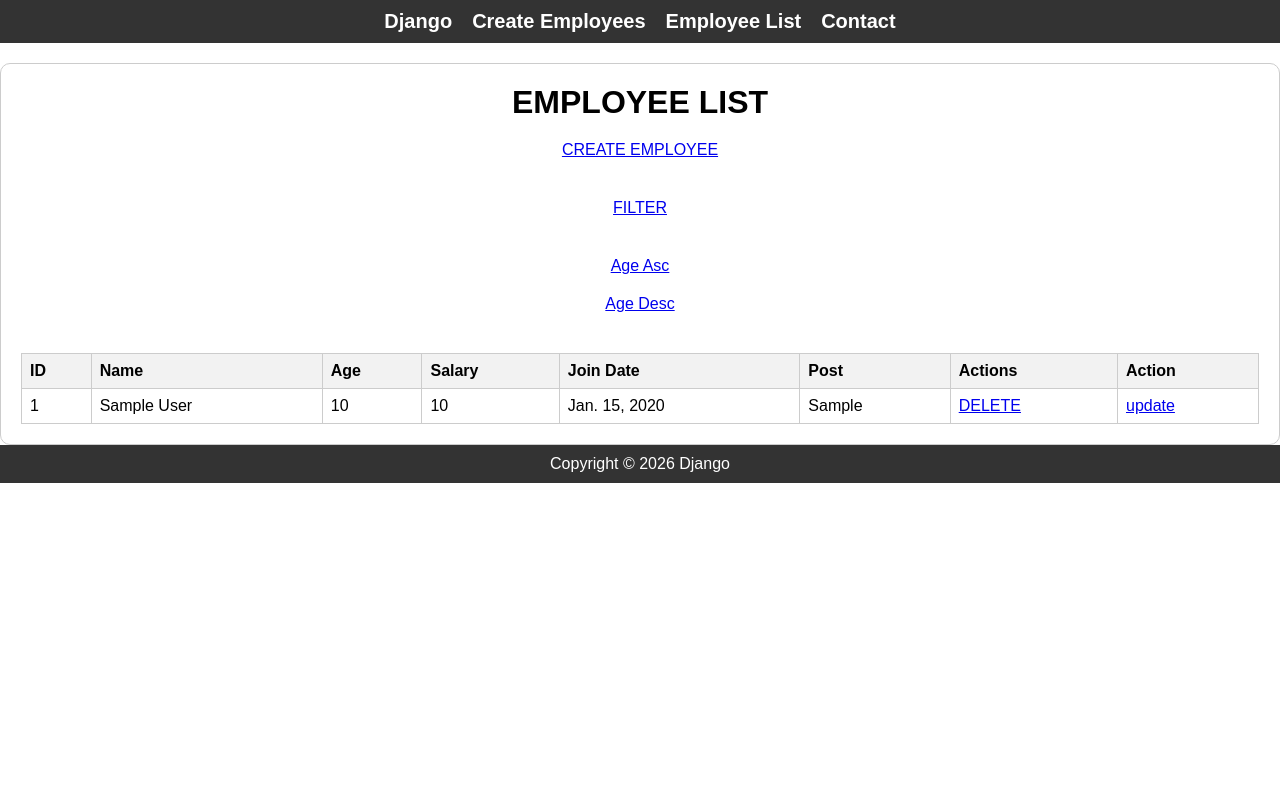
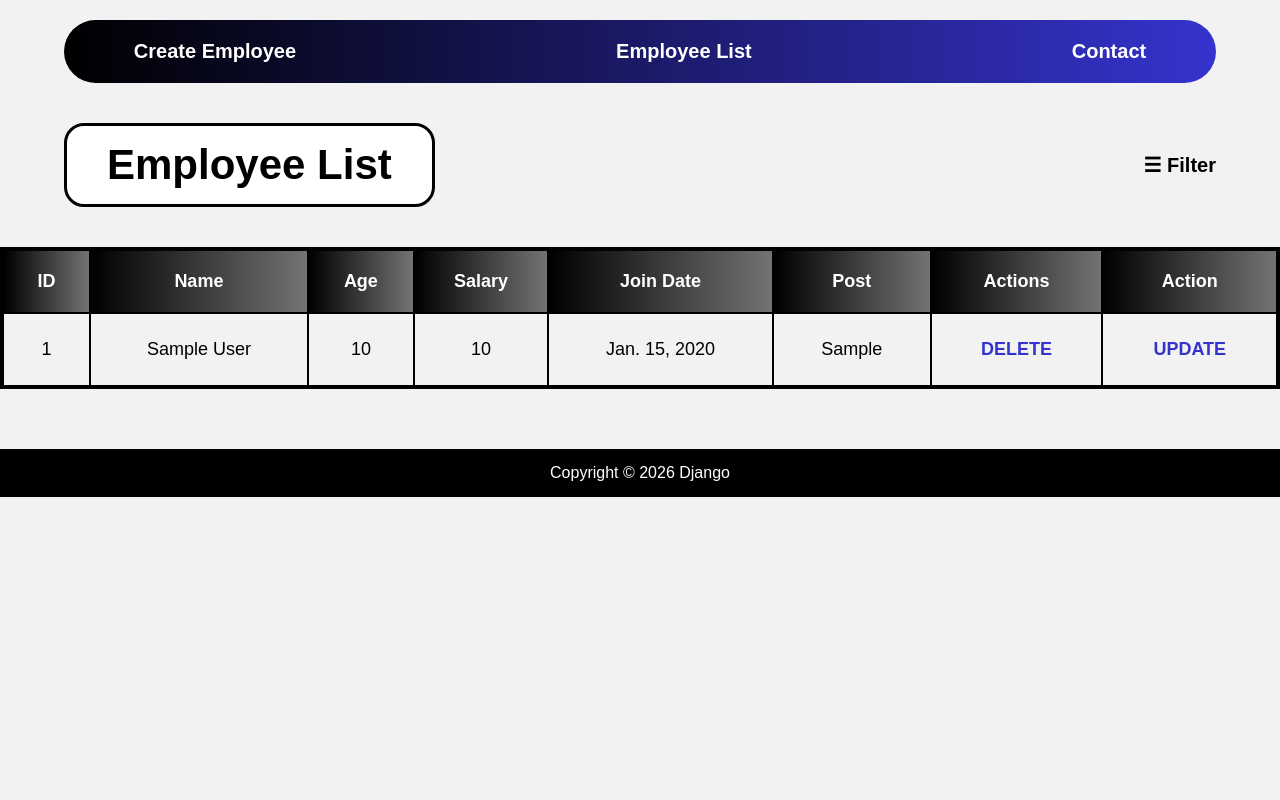
Before and after one commit to Devpatel-11-ai/learning26, a Django app: page /employee/employeeList/ in a window 1280 px wide. Run offline with Django 5.2, Linux system fonts and the light colour scheme; tables that the repository leaves empty hold one stand-in row (values such as "Sample post").

Commit message:
css design makeover

```diff
--- a/learning26/employee/views.py
+++ b/learning26/employee/views.py
@@ -11,7 +11,28 @@ def employeeList(request):
     print(employees)
     return render(request, 'employee/employeeList.html',{"employees":employees})
 
+def employeeList(request):
+    sort = request.GET.get('sort')
+    employees = Employee.objects.all()
+
+    if sort == 'age_asc':
+        employees = employees.order_by('age')
+    elif sort == 'age_desc':
+        employees = employees.order_by('-age')
+    elif sort == 'salary_asc':
+        employees = employees.order_by('salary')
+    elif sort == 'salary_desc':
+        employees = employees.order_by('-salary')
+
+    return render(request, 'employee/employeeList.html', {'employees': employees})
+
+
+# def employeeList(request):
+
+
 def employeeFilter(request):
+
+
     #where select  from employee where name = "raj"
     employee = Employee.objects.filter(name ="raj").values()
     #selet  from employee where post = "Developer"
--- a/learning26/static/css/style.css
+++ b/learning26/static/css/style.css
@@ -1,3 +1,6 @@
+/* =========================
+   GLOBAL
+========================= */
 * {
     margin: 0;
     padding: 0;
@@ -5,74 +8,246 @@
     font-family: 'Poppins', sans-serif;
 }
 
-.navbar {
-    background-color: #333;
-    color: #fff;
-    padding: 10px;
-    text-align: center;
-    justify-content: center;
-    align-items: center;
-    display: flex;
-    gap: 20px;
+body {
+    background: #f2f2f2;
 }
 
-.logo a {
+/* =========================
+   NAVBAR (Gradient)
+========================= */
+.gradient-navbar {
+    background: linear-gradient(90deg, #000000, #3533cd);
+    padding: 20px;
+    border-radius: 40px;
+    width: 90%;
+    margin: 20px auto;
+    display: flex;
+    justify-content: center;
+}
+
+.nav-links {
+    display: flex;
+    gap: 320px ;
+}
+
+.nav-links a {
+    color: white;
     text-decoration: none;
-    color: #fff;
     font-size: 20px;
     font-weight: bold;
 }
 
-.nav-links {
-    display: flex;
-    gap: 20px;
+/* =========================
+   FILTER DROPDOWN
+========================= */
+
+.filter-section {
+    display: none;
+    position: absolute;
+    right: 100px;
+    background: white;
+    padding: 15px;
+    border-radius: 10px;
+    box-shadow: 0 4px 10px rgba(0,0,0,0.2);
 }
 
-.nav-links a {
+.filter-section a {
+    display: block;
     text-decoration: none;
-    color: #fff;
-    font-size: 20px;
+    color: black;
+    padding: 8px 0;
+}
+
+.filter-section a:hover {
+    color: #3533cd;
     font-weight: bold;
 }
 
-.content {
-    text-align: center;
-    justify-content: center;
-    align-items: center;
-    display: flex;
-    gap: 20px;
-    margin-top: 20px;
-    flex-direction: column;
-    border: 1px solid #ccc;
-    padding: 20px;
-    border-radius: 10px;
-    background-color: #fff;
+.filter-section.show {
+    display: block;
 }
 
-.content table {
-    width: 100%;
-    border-collapse: collapse;
+/* =========================
+   EMPLOYEE CONTAINER
+========================= */
+.employee-container {
+    width: 90%;
+    margin: auto;
+    margin-top: 40px;
+}
+
+/* =========================
+   CREATE EMPLOYEE CENTER
+========================= */
+
+.create-employee-wrapper {
+    display: flex;
+    flex-direction: column;
+    align-items: center;   /* Horizontal center */
+    margin-top: 60px;
+}
+
+.create-employee-wrapper form {
+    display: flex;
+    flex-direction: column;
+    gap: 12px;
+    align-items: center;
+}
+
+/* =========================
+   HEADER SECTION
+========================= */
+.employee-header {
+    display: flex;
+    justify-content: space-between;
+    align-items: center;
+    margin-bottom: 40px;
+}
+
+.employee-title {
+    font-size: 42px;
+    font-weight: bold;
+    background: white;
+    padding: 15px 40px;
+    border-radius: 20px;
+    border: 3px solid #000;
+}
+
+.filter-btn {
+    font-size: 20px;
+    font-weight: 600;
+
+}
+
+/* =========================
+   TABLE DESIGN
+========================= */
+.table-wrapper {
     margin-top: 20px;
 }
 
-.content table th,
-.content table td {
-    border: 1px solid #ccc;
-    padding: 8px;
-    text-align: left;
+.employee-table {
+    width: 100%;
+    border-collapse: collapse;
+    border: 4px solid #000000;
 }
 
-.content table th {
-    background-color: #f2f2f2;
+.employee-table th {
+    background: linear-gradient(90deg, #000000, #737373);
+    color: white;
+    padding: 20px;
+    font-size: 18px;
+    border: 2px solid #000;
 }
 
+.employee-table td {
+    padding: 25px;
+    text-align: center;
+    border: 2px solid #000;
+    font-size: 18px;
+}
+
+.employee-table tr:nth-child(even) {
+    background-color: #f7f7f7;
+}
+
+/* =========================
+   BUTTONS
+========================= */
+.delete-btn {
+    color: #3533cd;
+    font-weight: bold;
+    text-decoration: none;
+}
+
+.update-btn {
+    color: #3533cd;
+    font-weight: bold;
+    text-decoration: none;
+}
+
+/* =========================
+   FOOTER
+========================= */
 .footer {
-    background-color: #333;
-    color: #fff;
-    padding: 10px;
+    margin-top: 60px;
+    background: #000000;
+    color: white;
     text-align: center;
-    justify-content: center;
-    align-items: center;
-    display: flex;
-    gap: 20px;
+    padding: 15px;
 }
+
+
+/* =========================
+   FILTER DROPDOWN
+========================= */
+
+/*
+.filter-section {
+    display: none;
+    position: absolute;
+    right: 100px;
+    background: white;
+    padding: 15px;
+    border-radius: 10px;
+    box-shadow: 0 4px 10px rgba(0,0,0,0.2);
+}
+
+.filter-section a {
+    display: block;
+    text-decoration: none;
+    color: black;
+    padding: 8px 0;
+}
+
+.filter-section a:hover {
+    color: #3533cd;
+    font-weight: bold;
+}
+
+.filter-section.show {
+    display: block;
+} */
+
+/* =========================
+   FILTER DROPDOWN FIX
+========================= */
+
+.filter-wrapper {
+    position: relative;
+    display: inline-block;
+}
+
+.filter-btn {
+    cursor: pointer;
+    font-weight: bold;
+}
+
+.filter-section {
+    display: none;
+    position: absolute;
+    top: 35px;       /* below button */
+    left: 0;         /* align left side */
+    background: white;
+    padding: 10px 15px;
+    border-radius: 8px;
+    box-shadow: 0 4px 10px rgba(0,0,0,0.2);
+    min-width: 170px;
+    z-index: 1000;
+}
+
+.filter-section a {
+    display: block;
+    text-decoration: none;
+    color: black;
+    padding: 6px 0;
+}
+
+.filter-section a:hover {
+    color: #3533cd;
+    font-weight: bold;
+}
+
+.filter-section.show {
+    display: block;
+}
--- a/learning26/templates/employee/createEmployeeForm.html
+++ b/learning26/templates/employee/createEmployeeForm.html
@@ -1,9 +1,12 @@
 {% extends 'base.html' %} {% block content %}
-<h1>CRETAE EMPLOYEEFORM</h1>
+<div class="create-employee-wrapper">
+<h1>CREATE EMPLOYEE FORM</h1>
+
 <a href="{% url 'employeeList' %}">BACK TO EMPLOYEE LIST</a>
 <form method="POST">
     {% csrf_token %}
     {{form}}
     <input type="submit" value="Submit">
 </form>
+</div>
 {% endblock content %}
--- a/learning26/templates/employee/employeeList.html
+++ b/learning26/templates/employee/employeeList.html
@@ -1,18 +1,24 @@
 {% extends 'base.html' %}
 {% block content %}
-<h1>EMPLOYEE LIST</h1>
-<a href="{% url 'createEmployeeWithForm'%}">CREATE EMPLOYEE<a/>
-<a href="{% url 'filterEmployee'%}">FILTER<a/>
-<a href="{% url 'sortEmployee' 1 %}">Age Asc</a>
-<a href="{% url 'sortEmployee' 2 %}">Age Desc</a>
 
-{% comment  %} <select onchange="location=this.value;">
-    <option value="">-- Select Order --</option>
-    <option value="{% url 'sortEmployee' 1 %}">Age Ascending</option>
-    <option value="{% url 'sortEmployee' 2 %}">Age Descending</option>
-</select>  {% endcomment %}
+<div class="employee-container">
 
-<table>
+    <!-- Title Section -->
+    <div class="employee-header">
+        <h1 class="   employee-title   ">  Employee List </h1>
+        <div class="filter-btn"
+              style="cursor:pointer;"
+             onclick="document.getElementById('filter-section').classList.toggle('show')">
+             &#9776; Filter
+             </div>
+
+            <!-- &#9776; Filter -->
+        </div>
+    </div>
+
+    <!-- Table -->
+    <div class="table-wrapper">
+        <table class="employee-table">
             <thead>
                 <tr>
                     <th>ID</th>
@@ -26,24 +32,36 @@
                 </tr>
             </thead>
             <tbody>
-        {% for emp in employees  %}
+                {% for emp in employees %}
                 <tr>
-            <td>{{emp.id}}</td>
-            <td>{{emp.name}}</td>
-            <td>{{emp.age}}</td>
-            <td>{{emp.salary}}</td>
-            <td>{{emp.join_date}}</td>
-            <td>{{emp.post}}</td>
+                    <td>{{ emp.id }}</td>
+                    <td>{{ emp.name }}</td>
+                    <td>{{ emp.age }}</td>
+                    <td>{{ emp.salary }}</td>
+                    <td>{{ emp.join_date }}</td>
+                    <td>{{ emp.post }}</td>
                     <td>
-                {% comment %} <a href="{% url 'deleteEmployee' %}">DELETE</a> {% endcomment %}
-
-                 <a href = "{% url 'deleteEmployee' emp.id %}">DELETE</a>
+                        <a href="{% url 'deleteEmployee' emp.id %}" class="delete-btn">DELETE</a>
                     </td>
                     <td>
-                 <a href="{% url 'updateEmployee' emp.id %}">update</a>
+                        <a href="{% url 'updateEmployee' emp.id %}" class="update-btn">UPDATE</a>
                     </td>
                 </tr>
                 {% endfor %}
             </tbody>
         </table>
-{% endblock content %}
+    </div>
+
+    <!-- FILTER SECTION -->
+
+     <div id="filter-section" class="filter-section" >
+         <a href="?sort=age_asc">Age Ascending</a>
+         <a href="?sort=age_desc">Age Descending</a>
+         <a href="?sort=salary_asc">Salary Ascending</a>
+         <a href="?sort=salary_desc">Salary Descending</a>
+         </div>
+     </div>
+
+</div>
+
+{% endblock %}
--- a/learning26/templates/usernavbar.html
+++ b/learning26/templates/usernavbar.html
@@ -1,10 +1,7 @@
-<nav class="navbar">
-      <div class="logo">
-        <a href="#">Django</a>
-      </div>
-      <div class="nav-links">
-        <a href="{% url 'createEmployeeWithForm' %}">Create Employees</a>
-        <a href="{% url 'employeeList' %}">Employee List</a>
-        <a href="#">Contact</a>
-      </div>
-    </nav>
+<nav class="gradient-navbar">
+    <div class="nav-links">
+        <a href="{% url 'createEmployeeWithForm' %}">  Create Employee  </a>
+        <a href="{% url 'employeeList' %}">  Employee List  </a>
+        <a href="#">  Contact  </a>
+    </div>
+</nav>
```
Also changed, not shown: learning26/employee/script.js (added, +14 -0 lines). Lines whose indentation alone changed are shown as unchanged.
